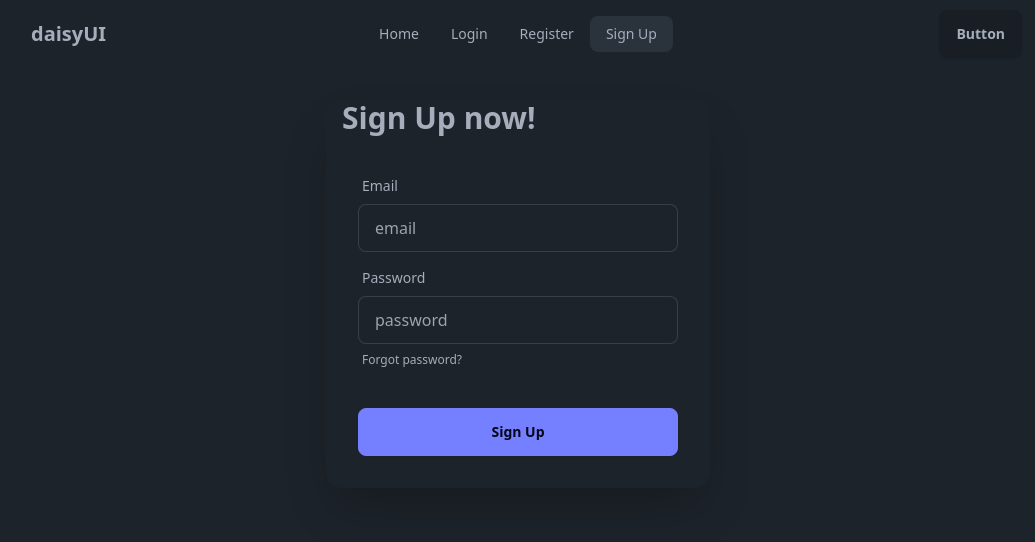
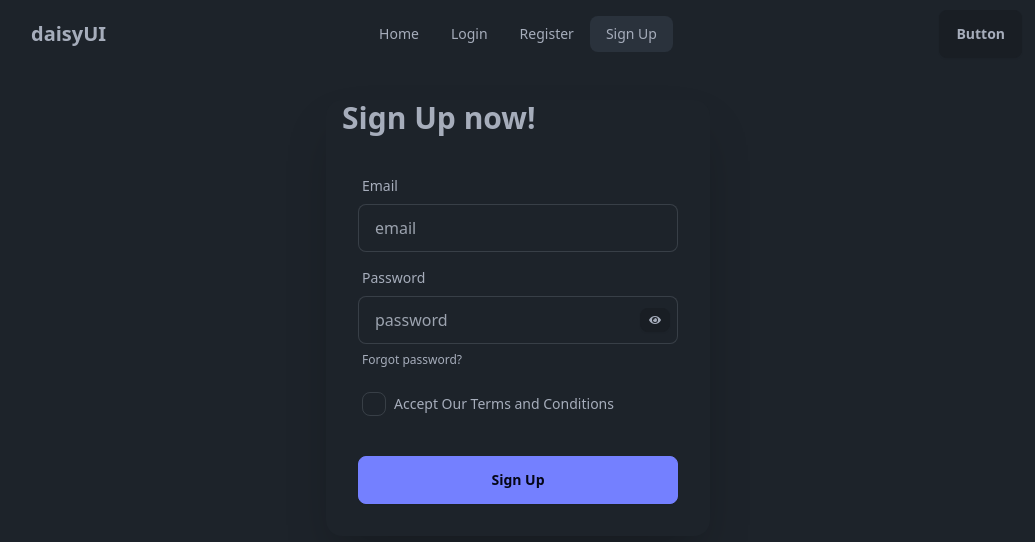
Before and after one commit to rownakabdullahomi/React_Email_Password_Auth_M9M50, a React (Vite) app: page /signUp in a window 1280 px wide. Shown: the top 542 px of the page, without its empty margins (122-1157 px from the left). Built offline with nearby package versions, Linux system fonts and the light colour scheme.

Commit message:
password show and hidden done terms checkbox added

```diff
--- a/package.json
+++ b/package.json
@@ -15,6 +15,7 @@
     "match-sorter": "^8.0.0",
     "react": "^18.3.1",
     "react-dom": "^18.3.1",
+    "react-icons": "^5.3.0",
     "react-router-dom": "^6.28.0",
     "sort-by": "^1.2.0"
   },
--- a/src/components/SignUp.jsx
+++ b/src/components/SignUp.jsx
@@ -1,44 +1,52 @@
 import { createUserWithEmailAndPassword } from "firebase/auth";
 import { auth } from "../firebase.init";
 import { useState } from "react";
+import { FaEye, FaEyeSlash } from "react-icons/fa";
 
 const SignUp = () => {
+  const [successMessage, setSuccessMessage] = useState(false);
+  const [errorMessage, setErrorMessage] = useState("");
+  const [showPassword, setShowPassword] = useState(false);
 
-    const [successMessage, setSuccessMessage] = useState(false)
-    const [errorMessage, setErrorMessage] = useState("")
-
-    const handleSignUp = (e)=>{
+  const handleSignUp = (e) => {
     e.preventDefault();
     const email = e.target.email.value;
     const password = e.target.password.value;
+    const terms = e.target.terms.checked;
 
     setErrorMessage("");
-        setSuccessMessage(false)
+    setSuccessMessage(false);
 
-        if(password.length < 6){
+    if(!terms){
+        setErrorMessage("Accept Terms and Conditions");
+    }
+
+    if (password.length < 6) {
       setErrorMessage("Password must be 6 characters.");
       return;
     }
 
-        const passwordRegex = /^(?=(.*[a-z]))(?=(.*[A-Z]))(?=(.*\d))(?=(.*[\W_])).{6,}$/;
+    const passwordRegex =
+      /^(?=(.*[a-z]))(?=(.*[A-Z]))(?=(.*\d))(?=(.*[\W_])).{6,}$/;
 
-        if(!passwordRegex.test(password)){
-            setErrorMessage("At least one number, one uppercase, one lowercase and one special character");
+    if (!passwordRegex.test(password)) {
+      setErrorMessage(
+        "At least one number, one uppercase, one lowercase and one special character"
+      );
       return;
     }
 
     createUserWithEmailAndPassword(auth, email, password)
-        .then(result => {
+      .then((result) => {
         console.log(result);
         setSuccessMessage(true);
       })
-        .catch(error => {
+      .catch((error) => {
         setSuccessMessage(false);
         setErrorMessage(error.message);
         console.log(errorMessage);
-
-        })
-    }
+      });
+  };
 
   return (
     <div className="card bg-base-100 w-full max-w-sm shrink-0 shadow-2xl mx-auto my-8">
@@ -56,35 +64,46 @@ const SignUp = () => {
             required
           />
         </div>
-        <div className="form-control">
+        <div className="form-control relative">
           <label className="label">
             <span className="label-text">Password</span>
           </label>
           <input
-            type="password"
+            type={showPassword ? "text" : "password"}
             name="password"
             placeholder="password"
             className="input input-bordered"
             required
           />
+          <button
+            onClick={() => setShowPassword(!showPassword)}
+            className="btn btn-xs absolute right-2 top-12"
+          >
+            {showPassword ? <FaEyeSlash /> : <FaEye />}
+          </button>
           <label className="label">
             <a href="#" className="label-text-alt link link-hover">
               Forgot password?
             </a>
           </label>
         </div>
+
+        <div className="form-control">
+          <label className="label cursor-pointer justify-start gap-2">
+            <input type="checkbox" name="terms" className="checkbox" />
+            <span className="label-text">Accept Our Terms and Conditions</span>
+          </label>
+        </div>
+
         <div className="form-control mt-6">
           <button className="btn btn-primary">Sign Up</button>
         </div>
       </form>
 
-        {
-            errorMessage && <p className="text-red-600">{errorMessage}</p>
-        }
-        {
-            successMessage && <p className="text-green-600">Sign Up is Successful.</p>
-        }
-
+      {errorMessage && <p className="text-red-600">{errorMessage}</p>}
+      {successMessage && (
+        <p className="text-green-600">Sign Up is Successful.</p>
+      )}
     </div>
   );
 };
```
Also changed, not shown: 1 other file (tests, documents, lock files or other folders). Lines whose indentation alone changed are shown as unchanged.
